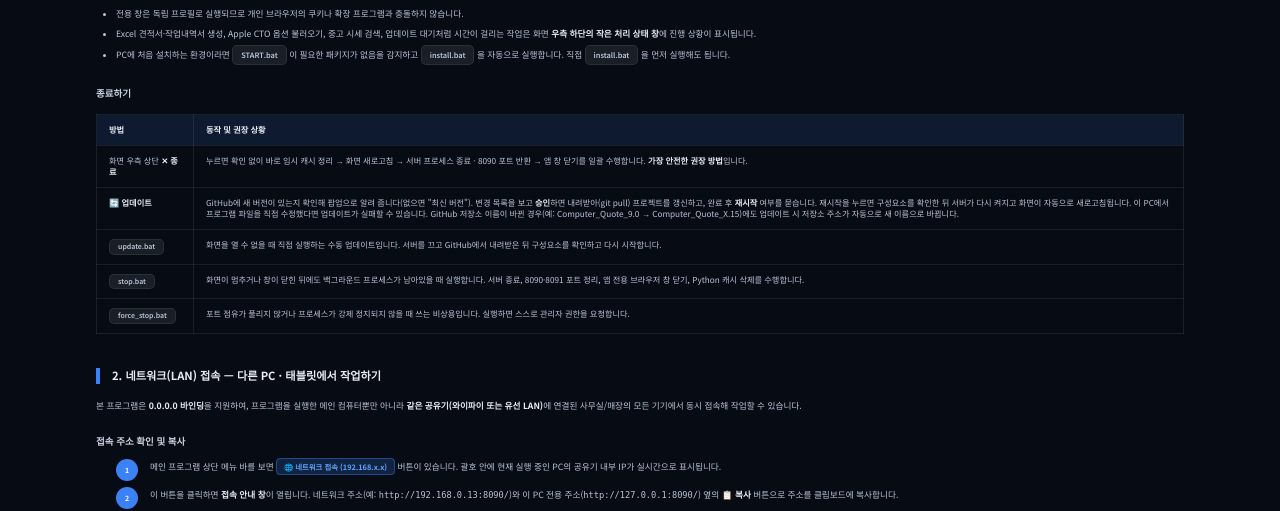
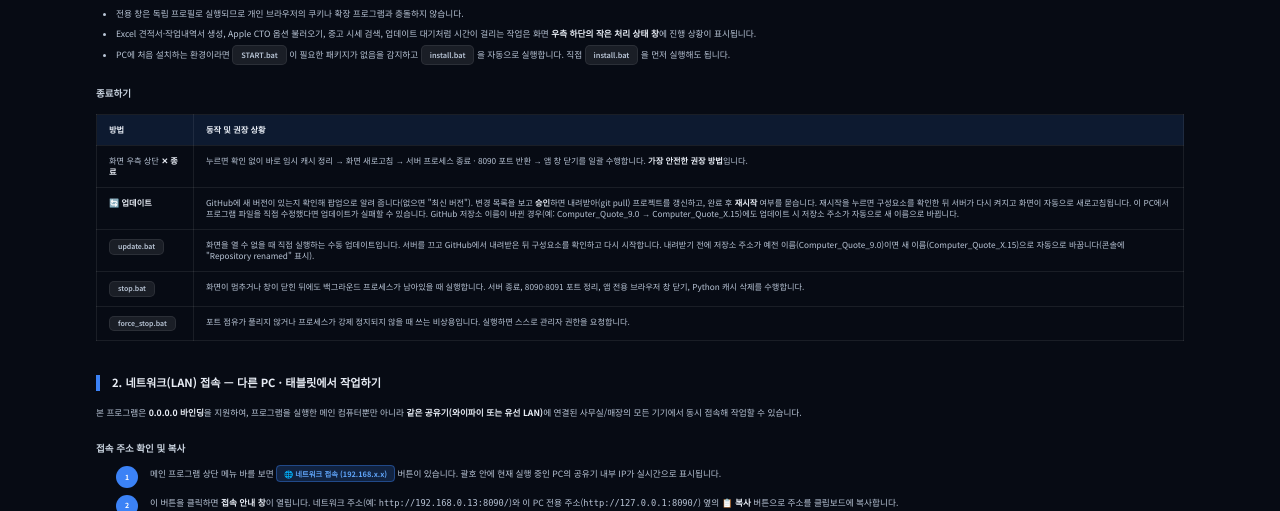
Before and after one commit to Kimjinsoo62/Computer_Quote_8.0, a FastAPI app: page /manual in a window 1280 px wide. Shown: the part 1136-1647 px from the top of the page. Run offline with FastAPI, Linux system fonts and the light colour scheme.

Commit message:
docs: Note in the manual that update.bat switches the renamed remote
Co-Authored-By: Claude Opus 5.5 <noreply@anthropic.com>

```diff
--- a/templates/사용설명서.html
+++ b/templates/사용설명서.html
@@ -187,7 +187,7 @@
         </tr>
         <tr>
           <td><span class="manual-key">update.bat</span></td>
-          <td>화면을 열 수 없을 때 직접 실행하는 수동 업데이트입니다. 서버를 끄고 GitHub에서 내려받은 뒤 구성요소를 확인하고 다시 시작합니다.</td>
+          <td>화면을 열 수 없을 때 직접 실행하는 수동 업데이트입니다. 서버를 끄고 GitHub에서 내려받은 뒤 구성요소를 확인하고 다시 시작합니다. 내려받기 전에 저장소 주소가 예전 이름(Computer_Quote_9.0)이면 새 이름(Computer_Quote_X.15)으로 자동으로 바꿉니다(콘솔에 "Repository renamed" 표시).</td>
         </tr>
         <tr>
           <td><span class="manual-key">stop.bat</span></td>
```
